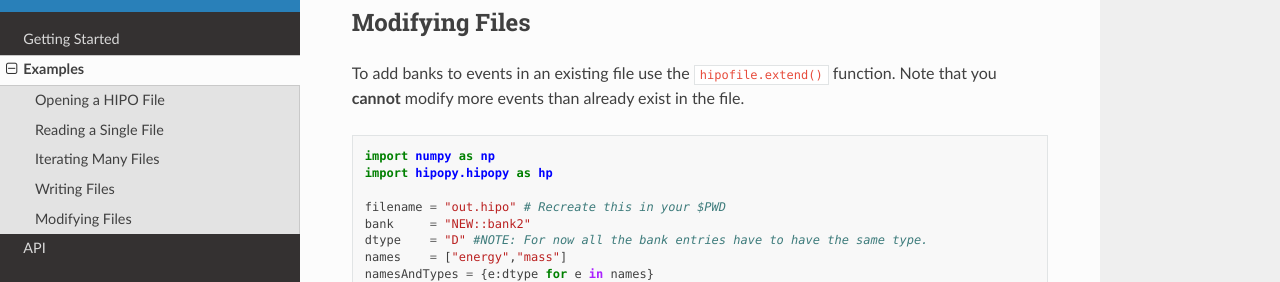
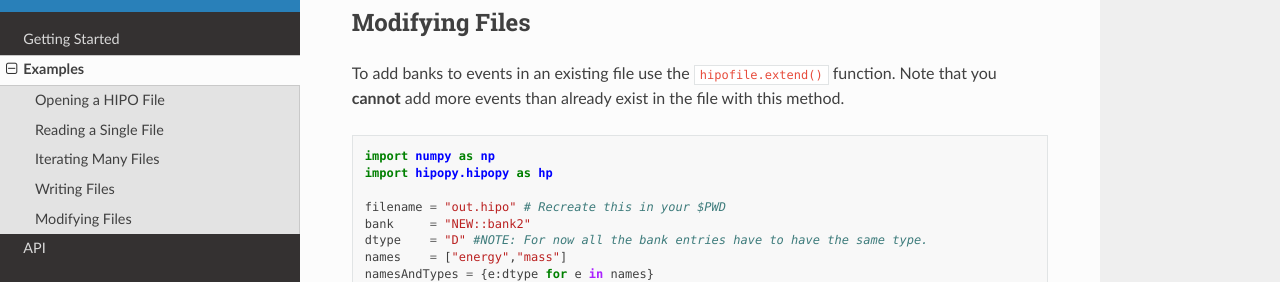
Before and after one commit to mfmceneaney/hipopy, a Sphinx documentation site: the page built from docs/source/examples.rst, in a window 1280 px wide and 900 px high, scrolled down 1616 px. Shown: the part 169-451 px from the top of the window. Built offline with Sphinx 7.4.7 and the Read the Docs theme 2.0.0, drawn with Linux system fonts in a browser that asks for light colours.

Commit message:
Updated language in docs section on extending files.

```diff
--- a/docs/source/examples.rst
+++ b/docs/source/examples.rst
@@ -95,7 +95,7 @@
 
 Modifying Files
 ---------------
-To add banks to events in an existing file use the ``hipofile.extend()`` function.  Note that you **cannot** modify more events than already exist in the file.
+To add banks to events in an existing file use the ``hipofile.extend()`` function.  Note that you **cannot** add more events than already exist in the file with this method.
 
 .. code-block:: python
    :emphasize-lines: 14
```
